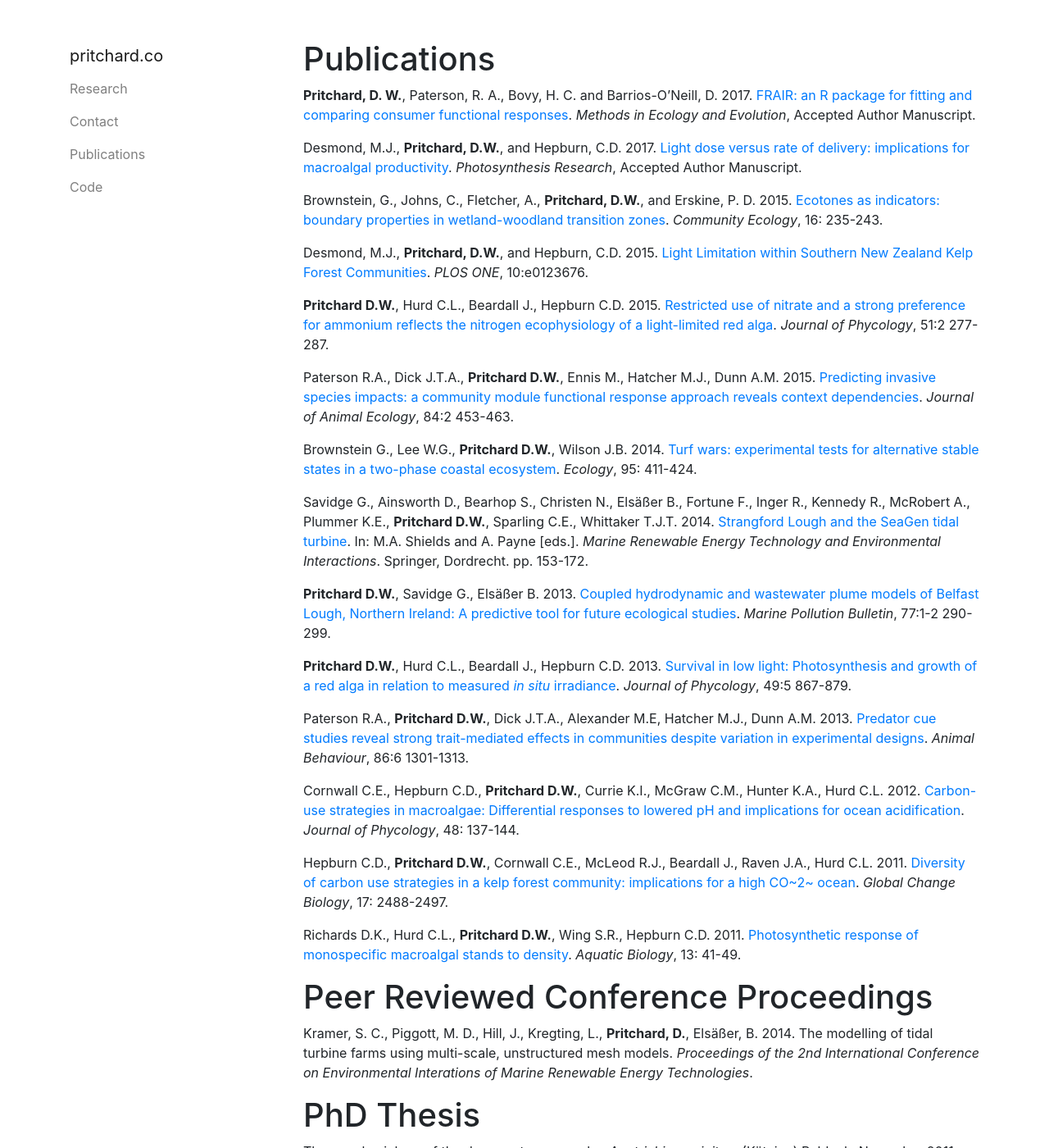
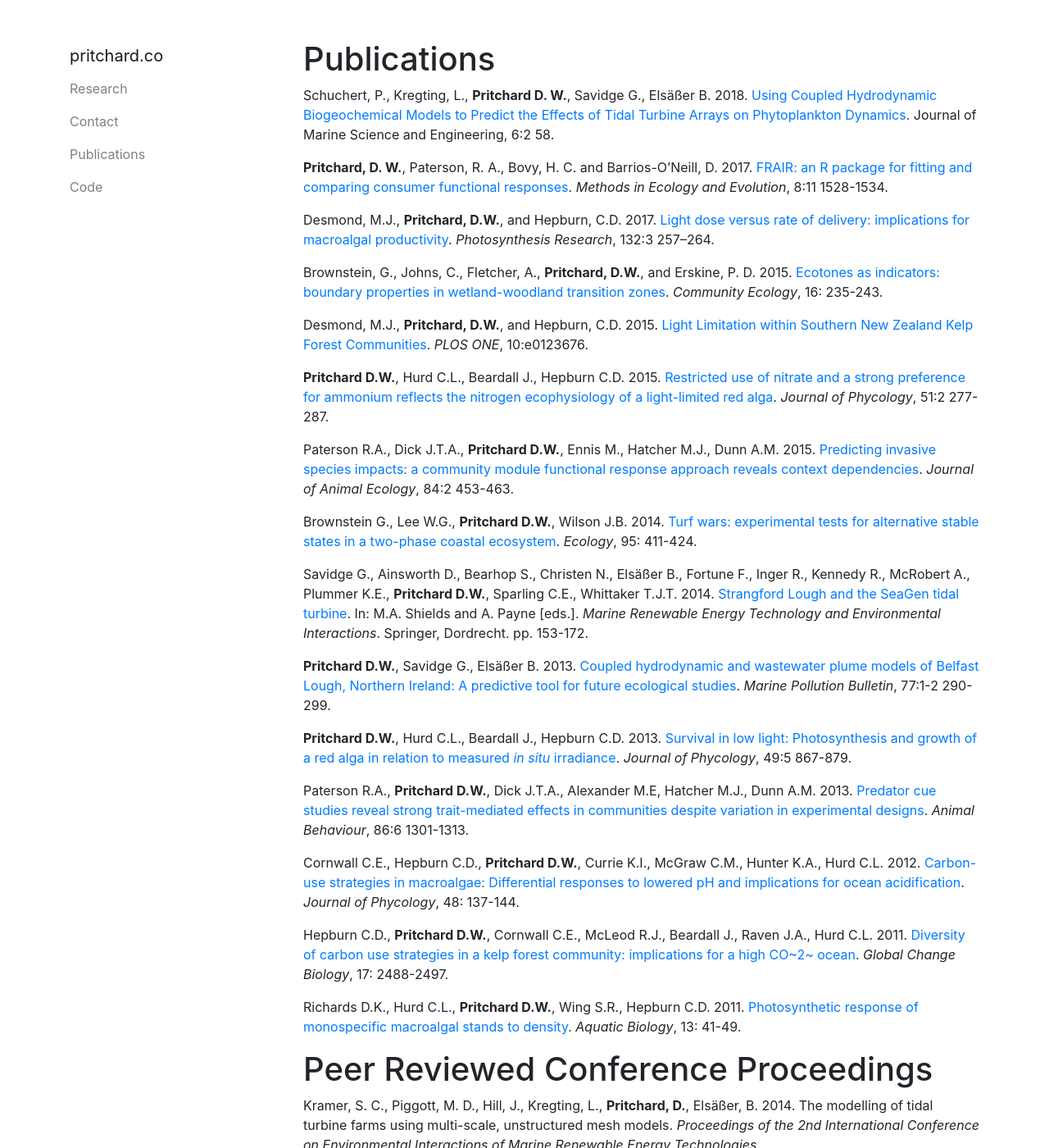
Before and after one commit to dpritchard/web-pritchard-co, a Jekyll site: the page built from publications/index.md, in a window 1280 px wide and 1400 px high. Shown: the whole window at 82% size. Built offline with Jekyll 4.4.1, drawn with Linux system fonts in a browser that asks for light colours; our own code applies the rules of GitHub Pages for plain Markdown files.

Commit message:
Update publications

```diff
--- a/publications/index.md
+++ b/publications/index.md
@@ -4,9 +4,11 @@ layout: default
 
 # Publications
 
-**Pritchard, D. W.**, Paterson, R. A., Bovy, H. C. and Barrios-O'Neill, D.  2017.  [FRAIR: an R package for fitting and comparing consumer functional responses][pritchard:2017].  *Methods in Ecology and Evolution*, Accepted Author Manuscript.
+Schuchert, P., Kregting, L., **Pritchard D. W.**, Savidge G., Elsäßer B. 2018. [Using Coupled Hydrodynamic Biogeochemical Models to Predict the Effects of Tidal Turbine Arrays on Phytoplankton Dynamics][schuchert:2018]. Journal of Marine Science and Engineering, 6:2 58.
 
-Desmond, M.J., **Pritchard, D.W.**, and Hepburn, C.D. 2017. [Light dose versus rate of delivery: implications for macroalgal productivity][desmond:2017]. *Photosynthesis Research*, Accepted Author Manuscript.
+**Pritchard, D. W.**, Paterson, R. A., Bovy, H. C. and Barrios-O'Neill, D.  2017.  [FRAIR: an R package for fitting and comparing consumer functional responses][pritchard:2017].  *Methods in Ecology and Evolution*, 8:11 1528-1534.
+
+Desmond, M.J., **Pritchard, D.W.**, and Hepburn, C.D. 2017. [Light dose versus rate of delivery: implications for macroalgal productivity][desmond:2017]. *Photosynthesis Research*, 132:3 257–264.
 
 Brownstein, G., Johns, C., Fletcher, A., **Pritchard, D.W.**, and Erskine, P. D.  2015.  [Ecotones as indicators: boundary properties in wetland-woodland transition zones][brownstein:2015:235].  *Community Ecology*, 16: 235-243.
 
@@ -33,11 +35,12 @@ Hepburn C.D., **Pritchard D.W.**, Cornwall C.E., McLeod R.J., Beardall J., Raven
 Richards D.K., Hurd C.L., **Pritchard D.W.**, Wing S.R., Hepburn C.D. 2011. [Photosynthetic response of monospecific macroalgal stands to density][richards:2011]. *Aquatic Biology*, 13: 41-49.
 
 # Peer Reviewed Conference Proceedings
-Kramer, S. C., Piggott, M. D., Hill, J., Kregting, L., **Pritchard, D.**, Elsäßer, B. 2014. The modelling of tidal turbine farms using multi-scale, unstructured mesh models. *Proceedings of the 2nd International Conference on Environmental Interations of Marine Renewable Energy Technologies*.
+Kramer, S. C., Piggott, M. D., Hill, J., Kregting, L., **Pritchard, D.**, Elsäßer, B. 2014. The modelling of tidal turbine farms using multi-scale, unstructured mesh models. *Proceedings of the 2nd International Conference on Environmental Interactions of Marine Renewable Energy Technologies*.
 
 # PhD Thesis
-The ecophysiology of the deep-water macroalga *Anotrichium crinitum* (Kützing) Baldock.  November 2011.  PhD Thesis, University of Otago, Dunedin, New Zealand. [Abstract available online](http://hdl.handle.net/10523/1955). Full text available [on request](../contact.html).
+The ecophysiology of the deep-water macroalga *Anotrichium crinitum* (Kützing) Baldock.  November 2011.  PhD Thesis, University of Otago, Dunedin, New Zealand. [Abstract available online](http://hdl.handle.net/10523/1955). Full text available [on request]({{ '../contact.html' | relative_url }}).
 
+[schuchert:2018]: https://doi.org/10.3390/jmse6020058
 [pritchard:2017]: http://dx.doi.org/10.1111/2041-210X.12784
 [desmond:2017]: http://dx.doi.org/10.1007/s11120-017-0381-z
 [brownstein:2015:235]: http://dx.doi.org/10.1556/168.2015.16.2.11
```
